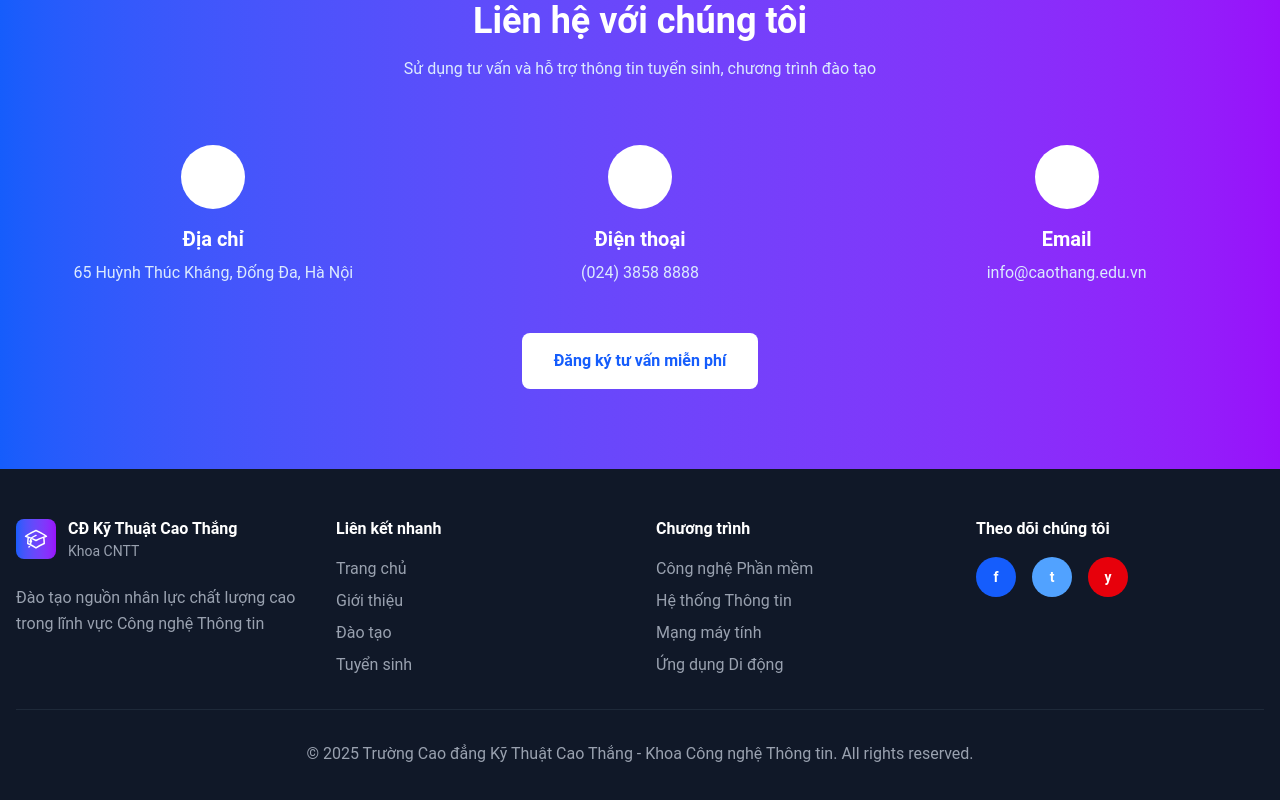
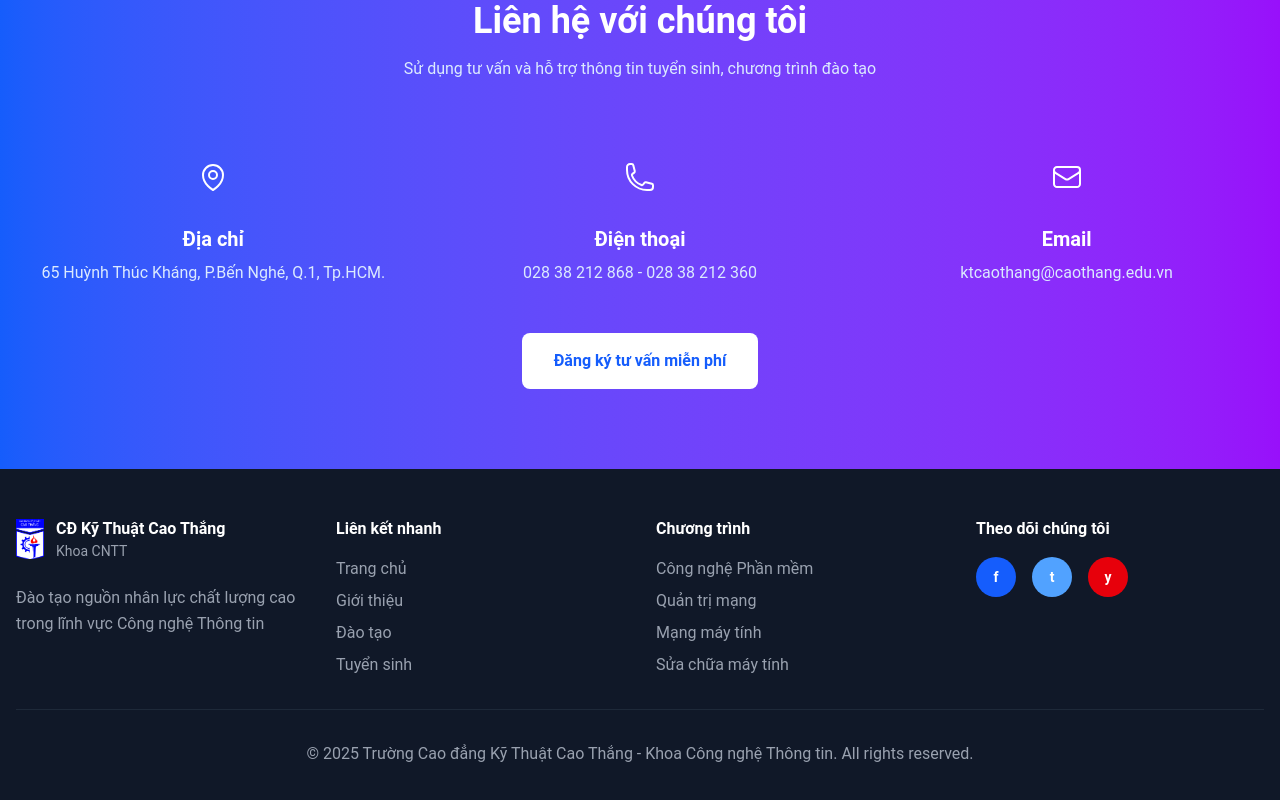
Before and after one commit to longphan2k4/Contests-FE, a React (Vite) app: page / in a window 1280 px wide. Shown: the part 3277-4077 px from the top of the page. Built offline with nearby package versions, Linux system fonts and the light colour scheme.

Commit message:
feat(home): complete footer and header

```diff
--- a/src/features/home/components/home/Contact.tsx
+++ b/src/features/home/components/home/Contact.tsx
@@ -14,12 +14,12 @@
 
         <div className="grid md:grid-cols-3 gap-8">
           {[
-            { icon: <MapPinIcon className="w-8 h-8" />, title: 'Địa chỉ', content: '65 Huỳnh Thúc Kháng, Đống Đa, Hà Nội' },
-            { icon: <PhoneIcon className="w-8 h-8" />, title: 'Điện thoại', content: '(024) 3858 8888' },
-            { icon: <EnvelopeIcon className="w-8 h-8" />, title: 'Email', content: 'info@caothang.edu.vn' }
+            { icon: <MapPinIcon className="w-8 h-8" />, title: 'Địa chỉ', content: '65 Huỳnh Thúc Kháng, P.Bến Nghé, Q.1, Tp.HCM.' },
+            { icon: <PhoneIcon className="w-8 h-8" />, title: 'Điện thoại', content: '028 38 212 868 - 028 38 212 360' },
+            { icon: <EnvelopeIcon className="w-8 h-8" />, title: 'Email', content: 'ktcaothang@caothang.edu.vn' }
           ].map((item, index) => (
             <div key={index} className="text-center">
-              <div className="w-16 h-16 bg-white bg-opacity-20 rounded-full flex items-center justify-center mx-auto mb-4">
+              <div className="w-16 h-16 rounded-full flex items-center justify-center mx-auto mb-4">
                 {item.icon}
               </div>
               <h3 className="text-xl font-bold mb-2">{item.title}</h3>
@@ -30,7 +30,7 @@
 
         <div className="text-center mt-12">
           <button className="bg-white text-blue-600 px-8 py-4 rounded-lg font-semibold hover:shadow-xl transition-all duration-300">
-            Đăng ký tư vấn miễn phí
+            <a href='https://chatbot.caothang.edu.vn/'>Đăng ký tư vấn miễn phí</a>
           </button>
         </div>
       </div>
--- a/src/features/home/components/home/Hero.tsx
+++ b/src/features/home/components/home/Hero.tsx
@@ -57,9 +57,9 @@
     autoplaySpeed: 5000, // Tự động chuyển slide mỗi 5 giây
     arrows: false, // Tắt arrows mặc định vì chúng ta có custom arrows
     fade: true,
-    pauseOnHover: true, // Tạm dừng khi hover
-    pauseOnFocus: true, // Tạm dừng khi focus
-    pauseOnDotsHover: true, // Tạm dừng khi hover vào dots
+    // pauseOnHover: false, // Tạm dừng khi hover
+    // pauseOnFocus: false, // Tạm dừng khi focus
+    // pauseOnDotsHover: false, // Tạm dừng khi hover vào dots
     afterChange: (index: number) => setCurrentSlide(index),
   };
 
--- a/src/layouts/HomeLayout/HomeFooter.tsx
+++ b/src/layouts/HomeLayout/HomeFooter.tsx
@@ -1,5 +1,5 @@
 import React from 'react';
-import { AcademicCapIcon } from '@heroicons/react/24/outline';
+import Logo from "../../assets/image/logo/logo-caothang.png"
 import type { ProgramItem } from '../../features/home/types/home/ProgramItem';
 import { CodeBracketIcon, CircleStackIcon, ComputerDesktopIcon, DevicePhoneMobileIcon } from '@heroicons/react/24/outline';
 
@@ -14,7 +14,7 @@
     },
     {
       id: 2,
-      name: "Hệ thống Thông tin",
+      name: "Quản trị mạng",
       duration: "3 năm",
       description: "Quản trị và phát triển hệ thống thông tin doanh nghiệp",
       icon: <CircleStackIcon className="w-8 h-8" />
@@ -28,7 +28,7 @@
     },
     {
       id: 4,
-      name: "Ứng dụng Di động",
+      name: "Sửa chữa máy tính",
       duration: "3 năm",
       description: "Phát triển ứng dụng trên nền tảng iOS, Android và Cross-platform",
       icon: <DevicePhoneMobileIcon className="w-8 h-8" />
@@ -41,9 +41,7 @@
         <div className="grid md:grid-cols-4 gap-8">
           <div>
             <div className="flex items-center space-x-3 mb-6">
-              <div className="w-10 h-10 bg-gradient-to-r from-blue-600 to-purple-600 rounded-lg flex items-center justify-center">
-                <AcademicCapIcon className="w-6 h-6" />
-              </div>
+               <img src={Logo} alt="Logo" className="w-7 h-10 object-cover" />
               <div>
                 <h3 className="font-bold">CĐ Kỹ Thuật Cao Thắng</h3>
                 <p className="text-sm text-gray-400">Khoa CNTT</p>
@@ -59,7 +57,7 @@
             <ul className="space-y-2 text-gray-400">
               {['Trang chủ', 'Giới thiệu', 'Đào tạo', 'Tuyển sinh'].map((item) => (
                 <li key={item}>
-                  <a href="#" className="hover:text-white transition-colors">{item}</a>
+                  <a href="https://cntt.caothang.edu.vn" className="hover:text-white transition-colors">{item}</a>
                 </li>
               ))}
             </ul>
@@ -70,7 +68,7 @@
             <ul className="space-y-2 text-gray-400">
               {programs.map((program) => (
                 <li key={program.id}>
-                  <a href="#" className="hover:text-white transition-colors">{program.name}</a>
+                  <a href="https://cntt.caothang.edu.vn" className="hover:text-white transition-colors">{program.name}</a>
                 </li>
               ))}
             </ul>
@@ -84,7 +82,7 @@
                 { icon: 't', color: 'bg-blue-400 hover:bg-blue-500' },
                 { icon: 'y', color: 'bg-red-600 hover:bg-red-700' }
               ].map((social, index) => (
-                <a key={index} href="#" className={`w-10 h-10 ${social.color} rounded-full flex items-center justify-center transition-colors`}>
+                <a key={index} href="https://www.facebook.com/cntt.caothang.edu.vn" className={`w-10 h-10 ${social.color} rounded-full flex items-center justify-center transition-colors`}>
                   <span className="text-sm font-semibold">{social.icon}</span>
                 </a>
               ))}
```
